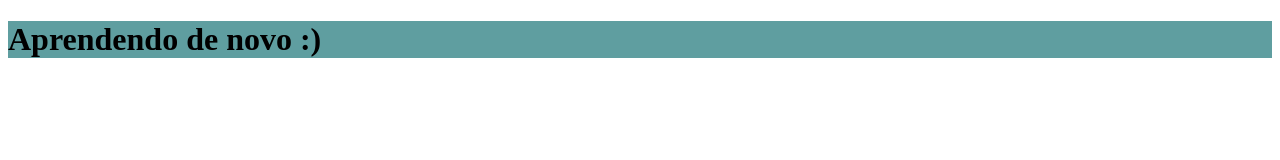
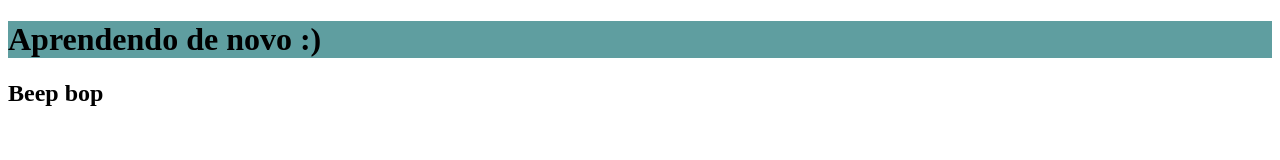
Before and after one commit to Vtfa/oiteste, a plain HTML site: page index.html in a window 1280 px wide. Drawn offline with Linux system fonts and the light colour scheme.

Commit message:
added h2

```diff
--- a/index.html
+++ b/index.html
@@ -9,7 +9,7 @@
 </head>
 <body>
   <h1>Aprendendo de novo :)</h1>
-
+  <h2>Beep bop</h2>
 
   <script src="script.js"></script>
 </body>
```
